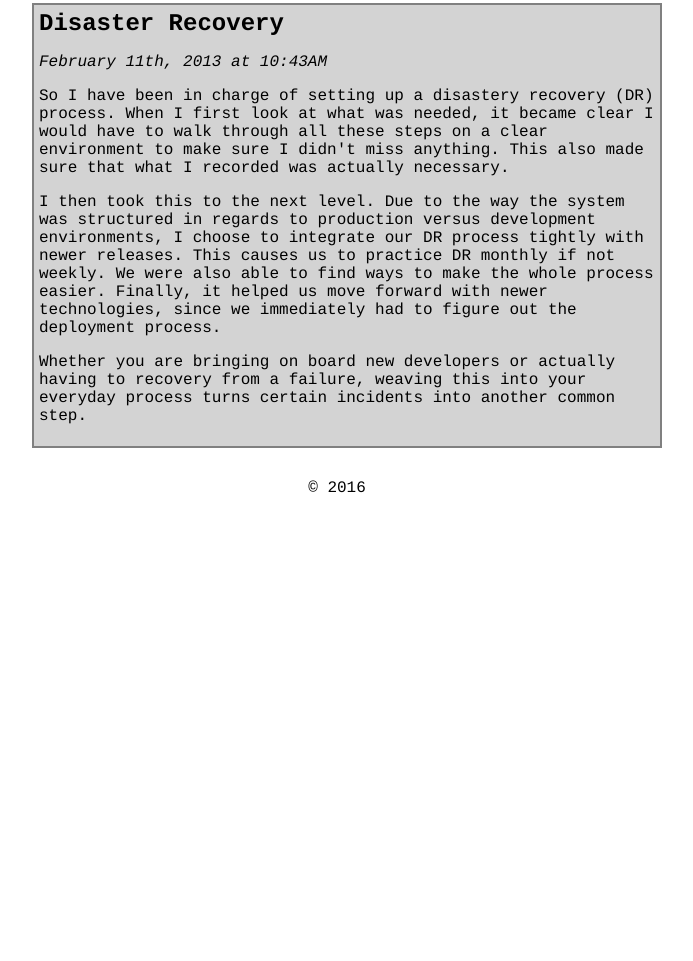
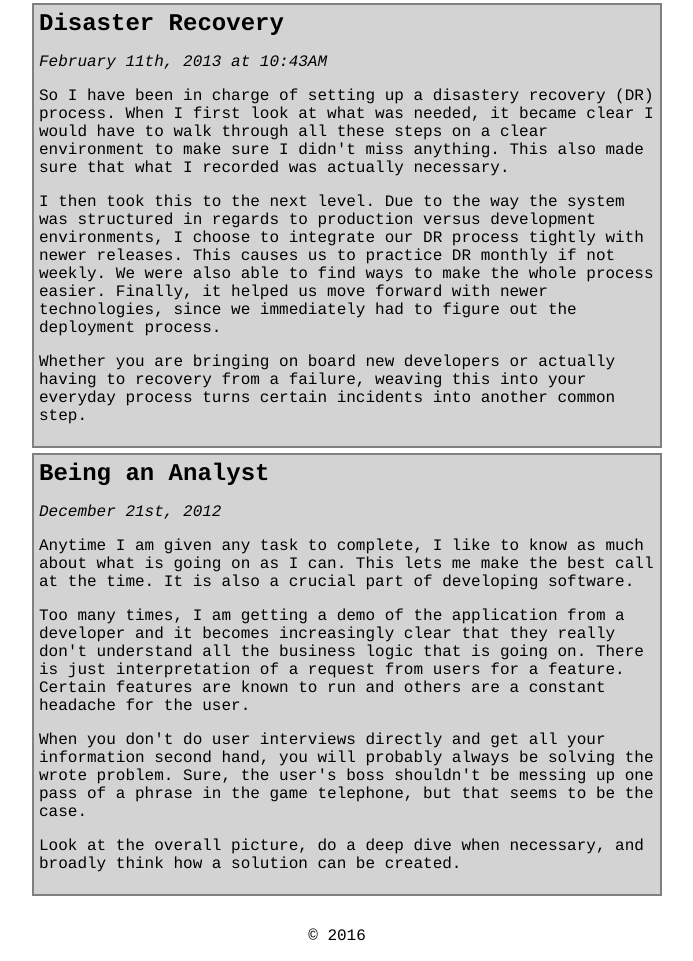
Before and after one commit to davidgrieser/davidgrieser.github.io, a plain HTML site: page index.html in a window 1280 px wide. Shown: the part 823-1784 px from the top of the page, without its empty margins (303-996 px from the left). Before the commit the page ends 1336 px from the top, so only its background shows below. Drawn offline with Linux system fonts and the light colour scheme.

Commit message:
add being an analyst post from old site

```diff
--- a/index.html
+++ b/index.html
@@ -101,6 +101,36 @@
         turns certain incidents into another common step.
         </p>
       </article>
+      <article class='thought'>
+        <header>
+          <h2>Being an Analyst</h2>
+          <p>
+            <time datetime="2012-12-21">December 21st, 2012</time>
+          </p>
+        </header>
+        <p>
+        Anytime I am given any task to complete, I like to know as much about
+        what is going on as I can. This lets me make the best call at the time.
+        It is also a crucial part of developing software.
+        </p>
+        <p>
+        Too many times, I am getting a demo of the application from a developer
+        and it becomes increasingly clear that they really don't understand all
+        the business logic that is going on. There is just interpretation of a
+        request from users for a feature. Certain features are known to run and
+        others are a constant headache for the user.
+        </p>
+        <p>
+        When you don't do user interviews directly and get all your information
+        second hand, you will probably always be solving the wrote problem.
+        Sure, the user's boss shouldn't be messing up one pass of a phrase in
+        the game telephone, but that seems to be the case.
+        </p>
+        <p>
+        Look at the overall picture, do a deep dive when necessary, and broadly
+        think how a solution can be created.
+        </p>
+      </article>
     </section>
     <footer id="page_footer">
       <p>&copy; 2016</p>
```
